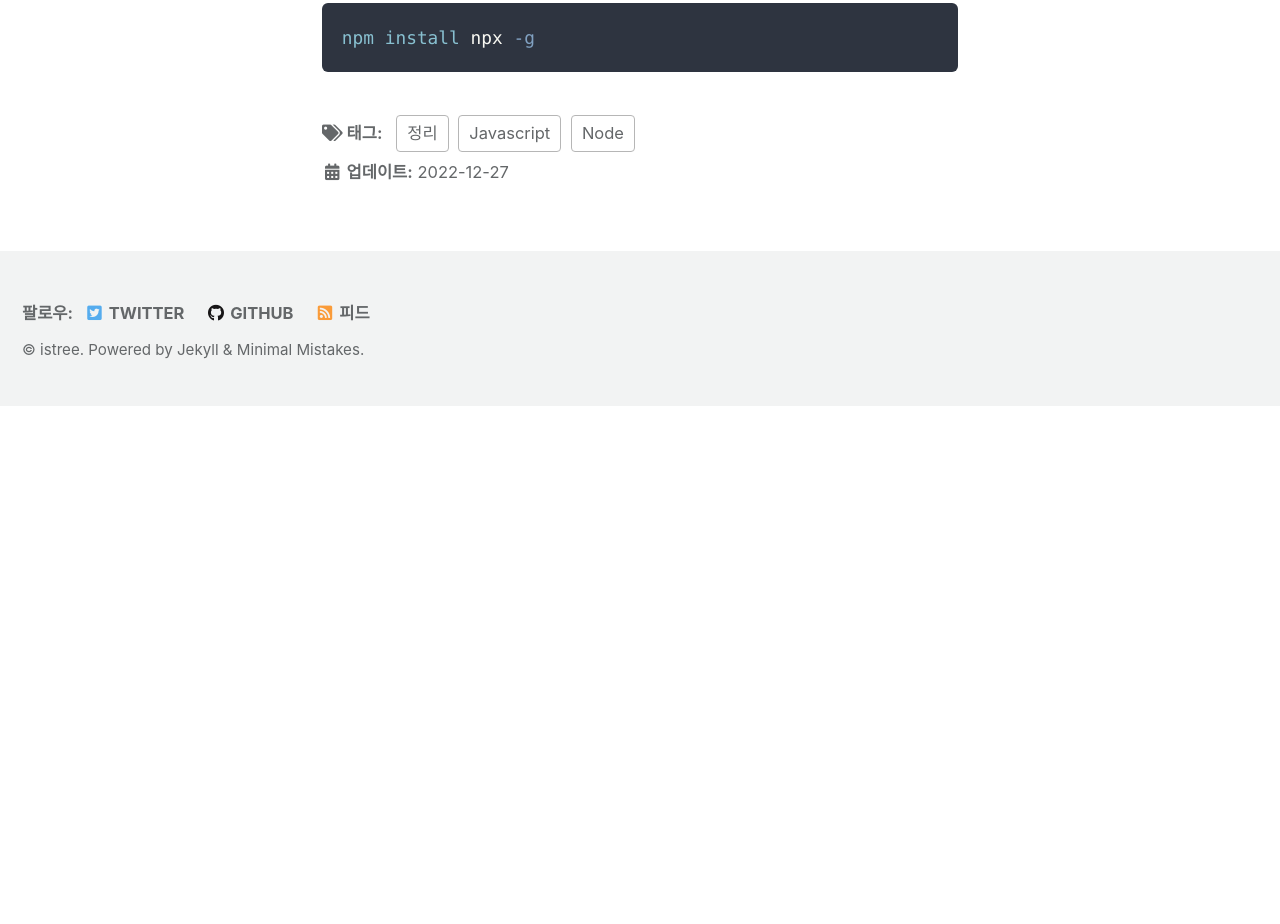
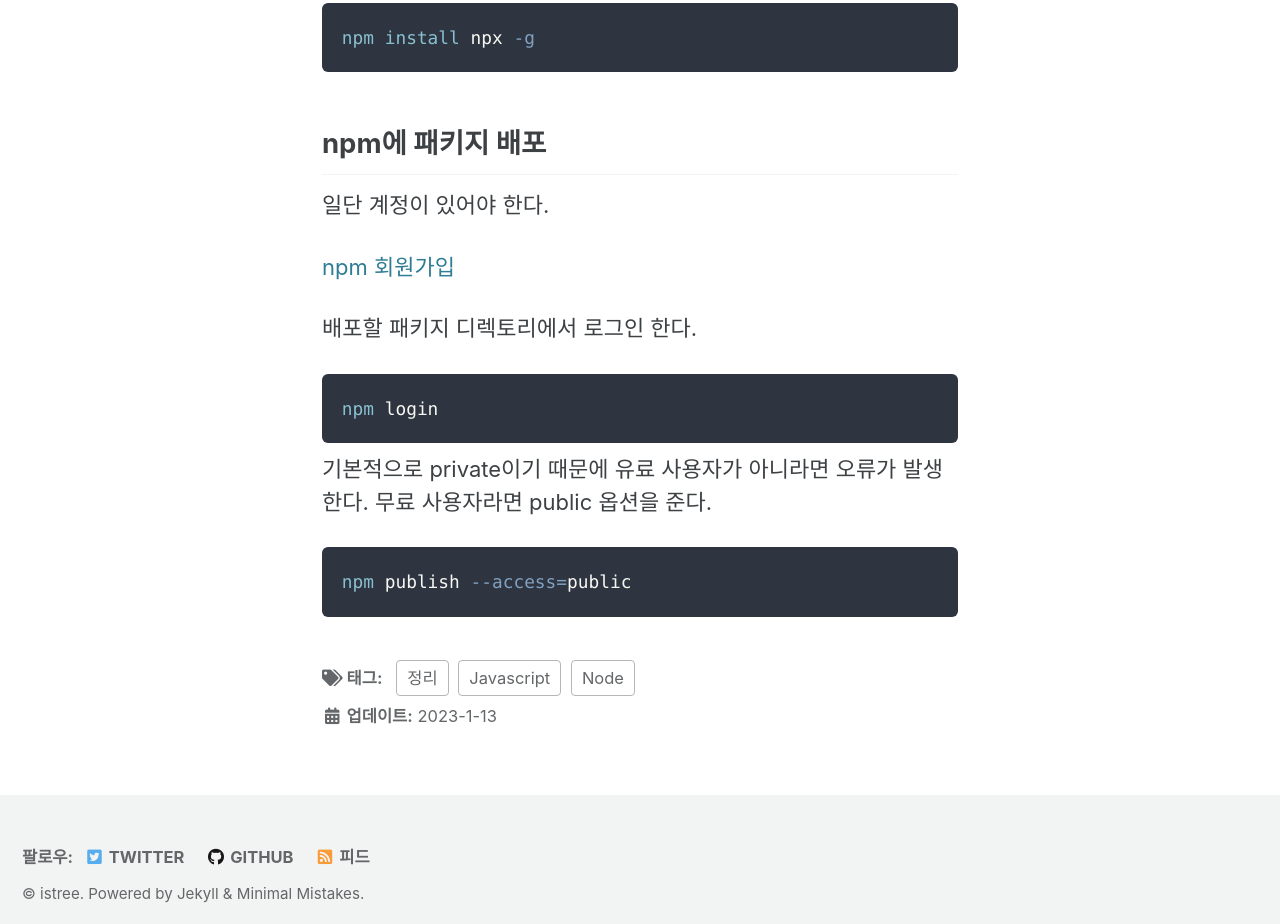
Before and after one commit to istree/istree.github.io, a plain HTML site: page docs/docs/language/JavaScript/Node/npm/index.html in a window 1280 px wide. Shown: the part 1313-2237 px from the top of the page. Before the commit the page ends 1719 px from the top, so only its background shows below. Drawn offline with nearby package versions, Linux system fonts and the light colour scheme.

Commit message:
정리 - npm에 패키지 배포

```diff
--- a/docs/docs/language/JavaScript/Node/npm/index.html
+++ b/docs/docs/language/JavaScript/Node/npm/index.html
@@ -132,6 +132,14 @@
 <h2>npx</h2>
 <p>Node 패키지를 실행하기 위한 도구이다.</p>
 <pre class="language-sh"><code class="language-sh"><span class="token function">npm</span> <span class="token function">install</span> npx <span class="token parameter variable">-g</span></code></pre>
+<h2>npm에 패키지 배포</h2>
+<p>일단 계정이 있어야 한다.</p>
+<p><a href="https://www.npmjs.com/">npm 회원가입</a></p>
+<p>배포할 패키지 디렉토리에서 로그인 한다.</p>
+<pre class="language-sh"><code class="language-sh"><span class="token function">npm</span> login</code></pre>
+<p>기본적으로 private이기 때문에 유료 사용자가 아니라면 오류가 발생한다.
+무료 사용자라면 public 옵션을 준다.</p>
+<pre class="language-sh"><code class="language-sh"><span class="token function">npm</span> publish <span class="token parameter variable">--access</span><span class="token operator">=</span>public</code></pre>
 
 
 
@@ -166,7 +174,7 @@
 
 
 
-  <p class="page__date"><strong><i class="fas fa-fw fa-calendar-alt" aria-hidden="true"></i> 업데이트:</strong> <time class="dt-published" datetime="Tue Dec 27 2022 13:37:44 GMT+0900 (대한민국 표준시)">2022-12-27</time></p>
+  <p class="page__date"><strong><i class="fas fa-fw fa-calendar-alt" aria-hidden="true"></i> 업데이트:</strong> <time class="dt-published" datetime="Fri Jan 13 2023 14:50:55 GMT+0900 (대한민국 표준시)">2023-1-13</time></p>
 
 
       </footer>
```
Also changed, not shown: docs/index.html (+6 -6 lines).
